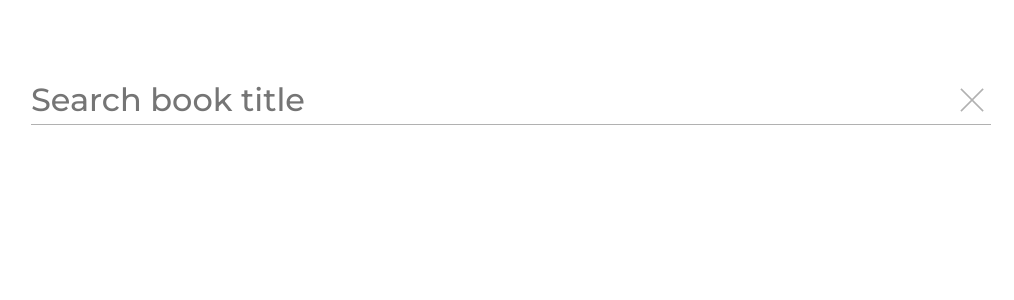
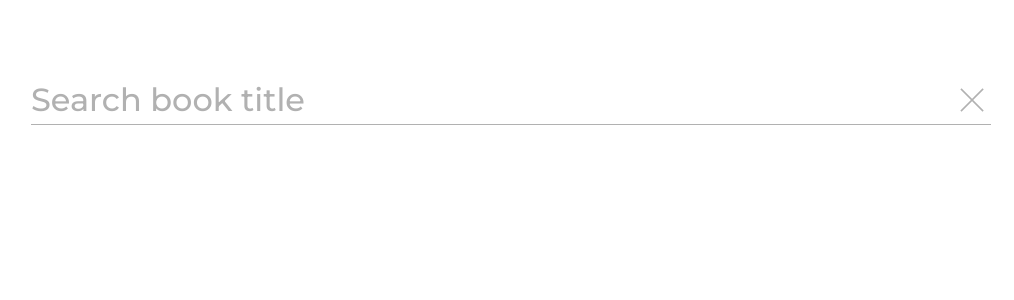
Before and after one commit to azhargraha/infinite-book-search, a React (Create React App) app: page / in a window 1280 px wide. Shown: the top 300 px of the page, without its empty margins (129-1143 px from the left). Built offline with nearby package versions, Linux system fonts and the light colour scheme.

Commit message:
adding secondary varible

```diff
--- a/src/App.scss
+++ b/src/App.scss
@@ -1,3 +1,6 @@
+$secondary-1: rgb(128, 128, 128);
+$secondary-2: rgb(177, 177, 177);
+
 .App {
     padding: 5rem 0;
     height: 100vh;
@@ -13,16 +16,19 @@
     max-width: 960px;
     display: flex;
     align-items: flex-start;
-    border-bottom: 1px solid rgb(177, 177, 177);
+    border-bottom: 1px solid $secondary-2;
     &:hover,
     &:active {
-        border-bottom: 1px solid rgb(128, 128, 128);
+        border-bottom: 1px solid $secondary-1;
     }
     input {
         all: unset;
         width: 100%;
         font-size: 2rem;
         font-weight: 500;
+        &::placeholder {
+            color: $secondary-2;
+        }
     }
     .del-icon {
         all: unset;
```
